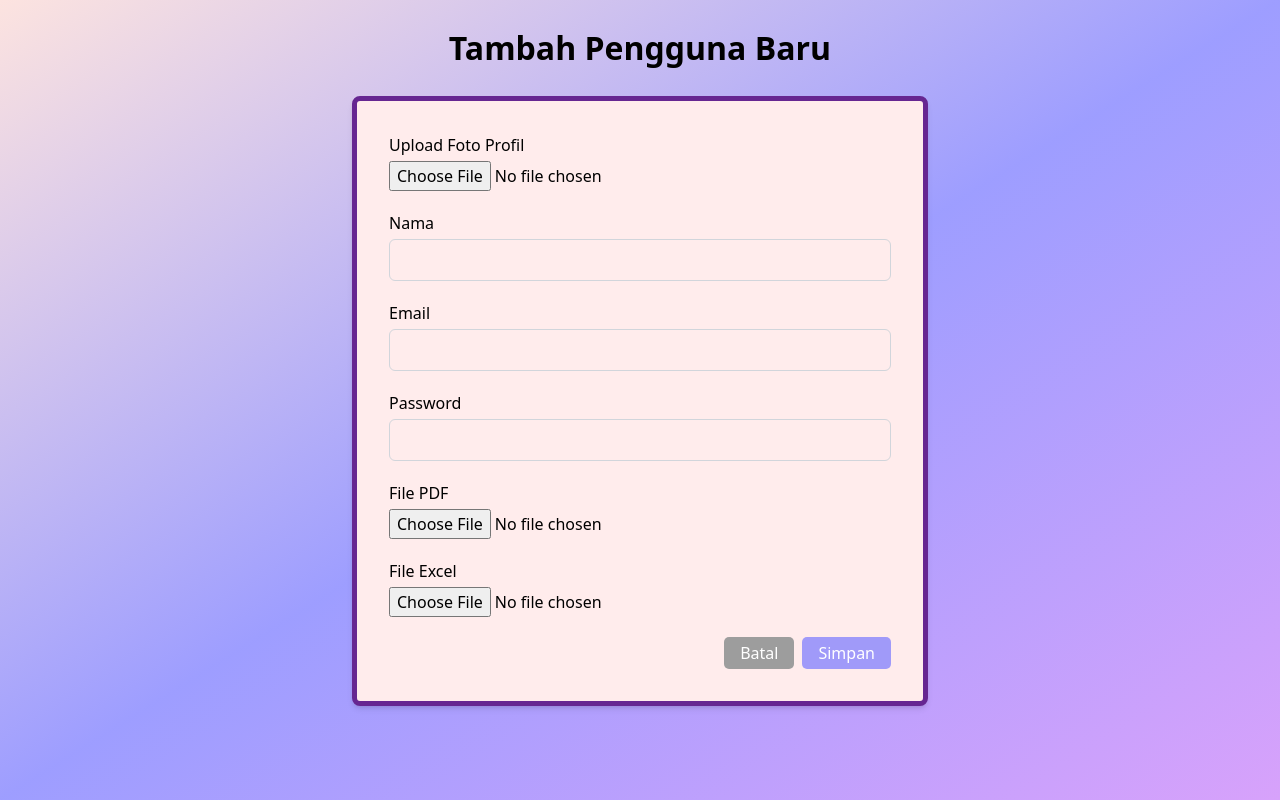
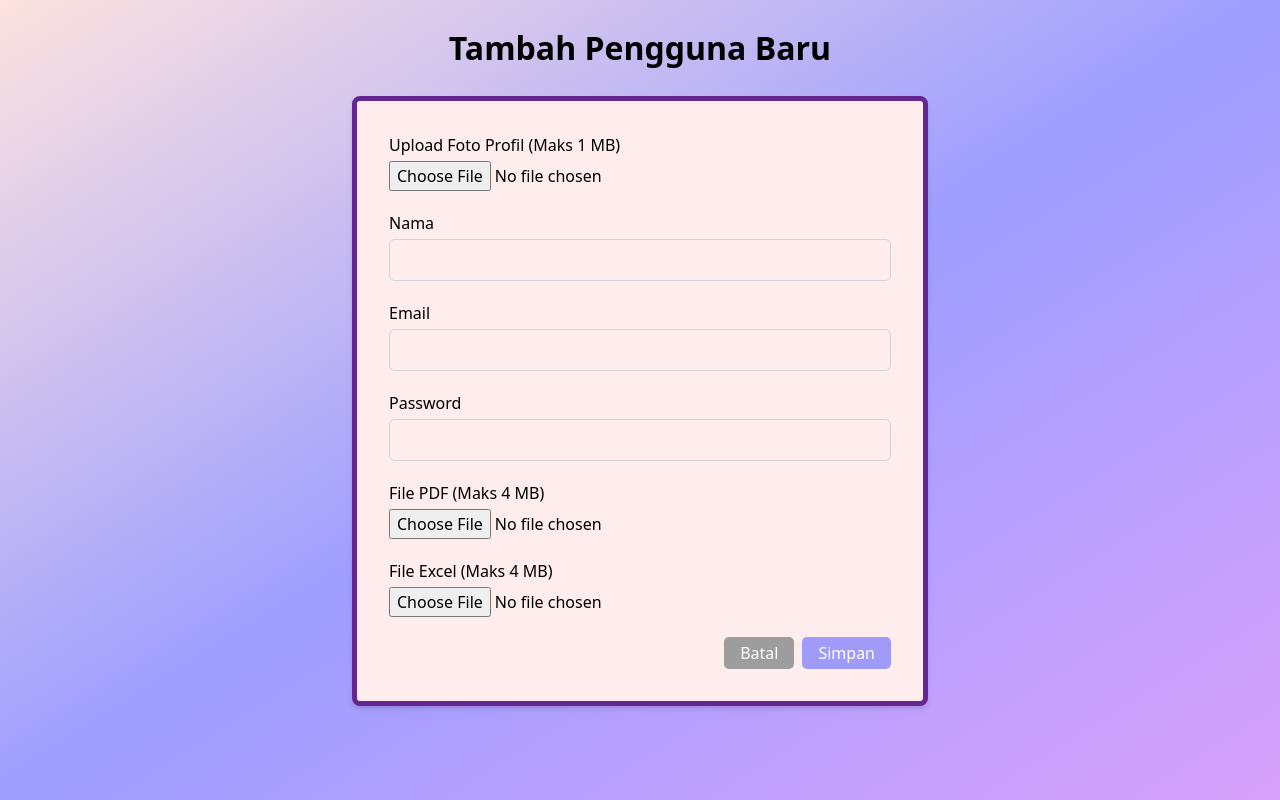
Before and after one commit to azzikraaksan/first-react, a Next.js app: page /users/create in a window 1280 px wide. Built offline with nearby package versions, Linux system fonts and the light colour scheme.

Commit message:
bismillah deploy 33

```diff
--- a/src/app/users/create/page.tsx
+++ b/src/app/users/create/page.tsx
@@ -59,7 +59,7 @@ export default function CreateUserPage() {
       >
         <form onSubmit={handleSubmit} className="space-y-5">
           <FileInput
-            label="Upload Foto Profil"
+            label="Upload Foto Profil (Maks 1 MB)"
             name="image"
             accept="image/*"
             onChange={handleChange}
@@ -90,13 +90,13 @@ export default function CreateUserPage() {
           />
 
           <FileInput
-            label="File PDF"
+            label="File PDF (Maks 4 MB)"
             name="pdf"
-            accept="application/pdf"
+            accept=".pdf,application/pdf"
             onChange={handleChange}
           />
           <FileInput
-            label="File Excel"
+            label="File Excel (Maks 4 MB)"
             name="excel"
             accept=".xlsx,.xls"
             onChange={handleChange}
--- a/src/components/UserRow.tsx
+++ b/src/components/UserRow.tsx
@@ -26,8 +26,6 @@ export default function UserRow({ user, onDelete }: Props) {
         {user.pdf_path ? (
           <a
             href={user.pdf_path}
-            // href={`${user.pdf_path}.pdf`}
-            // href={`https://docs.google.com/viewer?url=${encodeURIComponent(user.pdf_path)}&embedded=true`}
             target="_blank"
             rel="noopener noreferrer"
             className="flex justify-center items-center"
@@ -41,8 +39,9 @@ export default function UserRow({ user, onDelete }: Props) {
       <td className="p-3 text-center align-middle">
         {user.excel_path ? (
           <a
-            href={user.excel_path}
-            // href={`https://docs.google.com/gview?url=${encodeURIComponent(user.excel_path)}&embedded=true`}
+            href={`https://view.officeapps.live.com/op/view.aspx?src=${encodeURIComponent(
+              user.excel_path
+            )}`}
             target="_blank"
             rel="noopener noreferrer"
             className="flex justify-center items-center"
@@ -53,6 +52,7 @@ export default function UserRow({ user, onDelete }: Props) {
           <span className="text-gray-400">-</span>
         )}
       </td>
+
       <td className="text-center w-[220px]">
         <div className="flex justify-center gap-2">
           <button
```
